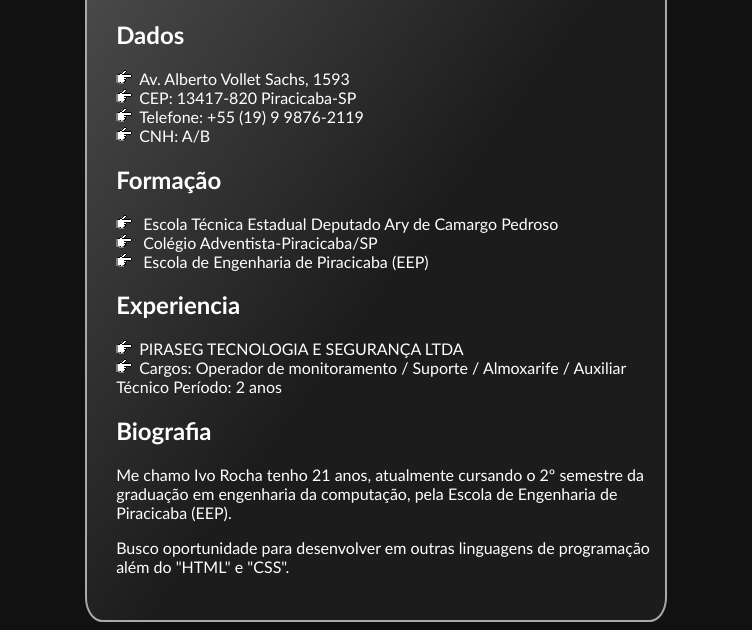
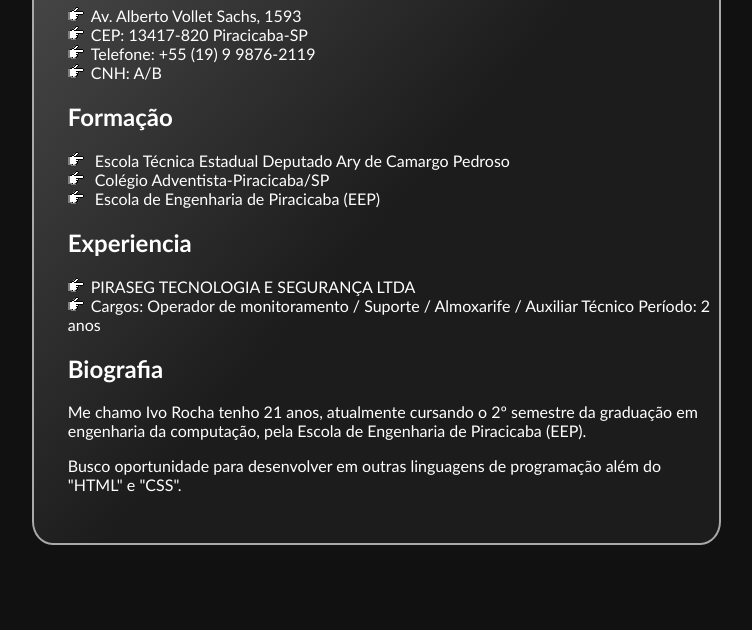
Before and after one commit to Ivox12/Curriculohtml, a plain HTML site: page index.html in a window 1280 px wide. Shown: the part 249-879 px from the top of the page, without its empty margins (264-1016 px from the left). After the commit the page ends 802 px from the top, so only its background shows below. Drawn offline with Linux system fonts and the light colour scheme.

Commit message:
Update curriculo.css

```diff
--- a/curriculo.css
+++ b/curriculo.css
@@ -8,11 +8,12 @@ body {
 	background-color: #363636;
 	background: content-box linear-gradient(to top left, #1C1C1C 45%, #696969 120%);
 	border-radius: 3%;
-	margin-left: 27% ;
-	margin-right: 27%;
 	margin-top: 5%;
 	border: solid 2px;
 	border-color: darkgrey;
+	width: 100%;
+	max-width: 685px;
+	margin: 0 auto;
 }
 .Banner	{
 	border-radius: 1%;
```
